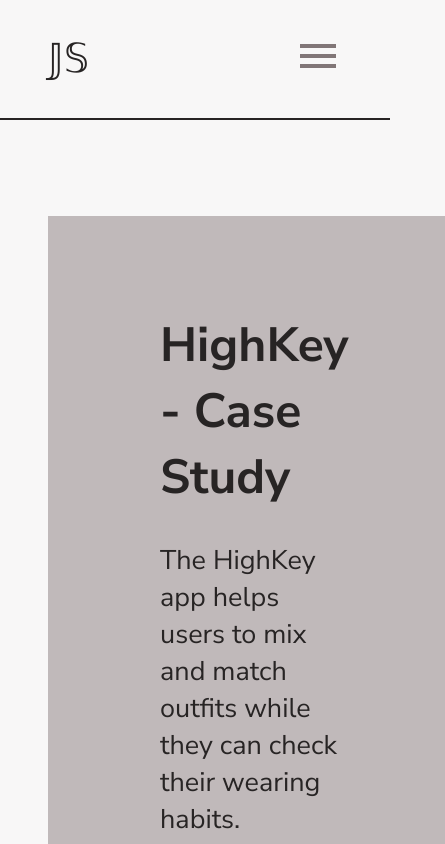
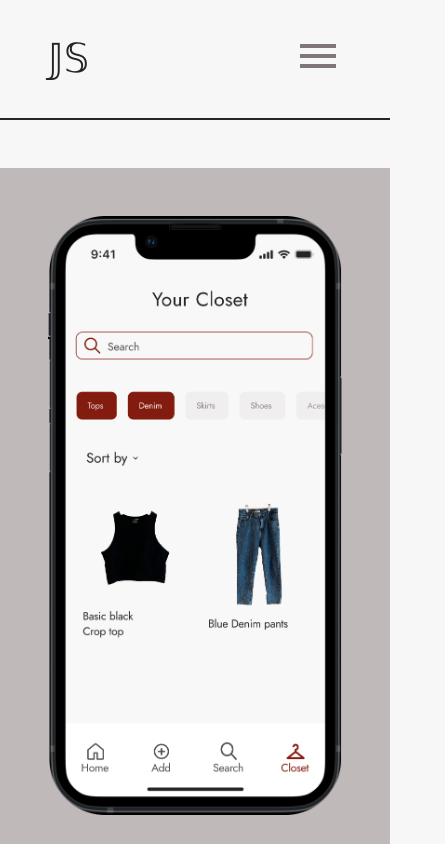
Before and after one commit to clayton-duarte/julias-portfolio-nextjs, a Next.js app: page /work in a window 390 px wide. Shown: the top 844 px of the page, 445 px wide, since content can reach past the window. Built offline with nearby package versions, Linux system fonts and the light colour scheme.

Commit message:
feat: responsive work page

```diff
--- a/src/components/Grid.tsx
+++ b/src/components/Grid.tsx
@@ -45,7 +45,17 @@
   lgGap?: string;
   xlGap?: string;
   m?: FourAxisProp;
+  xsM?: string;
+  smM?: string;
+  mdM?: string;
+  lgM?: string;
+  xlM?: string;
   p?: FourAxisProp;
+  xsP?: string;
+  smP?: string;
+  mdP?: string;
+  lgP?: string;
+  xlP?: string;
   minHeight?: string;
   maxHeight?: string;
   container?: boolean;
@@ -59,15 +69,15 @@
   display: grid;
   background: ${(props) => (props.bg ? props.theme[props.bg] : 'transparent')};
   color: ${(props) => (props.color ? props.theme[props.color] : 'inherit')};
+  padding: ${(props) => fromFourAxisToString(props.xsP ?? props.p) ?? 0};
   max-width: ${(props) => (props.container ? Breakpoints.XL : '100%')};
   font-size: ${(props) => props.size ? props.size : 'inherit'};
   max-height: ${(props) => props.maxHeight ?? 'max-content'};
-  padding: ${(props) => fromFourAxisToString(props.p) ?? 0};
   justify-self: ${(props) => props.justifySelf ?? 'start'};
   justify-content: ${(props) => props.justify ?? 'start'};
   grid-template-columns: ${(props) => props.xs ?? '1fr'};
   grid-template-rows: ${(props) => props.xsy ?? 'auto'};
-  gap: ${(props) => props.gap ?? props.xsGap ?? '1rem'};
+  gap: ${(props) => props.xsGap ?? props.gap ?? '1rem'};
   align-self: ${(props) => props.alignSelf ?? 'auto'};
   align-items: ${(props) => props.align ?? 'start'};
   border-radius: ${(props) => props.radius ?? '0'};
@@ -76,7 +86,7 @@
   position: relative;
   width: 100%;
   margin: ${(props) =>
-    props.m ? fromFourAxisToString(props.m) : props.container ? '0 auto' : 0};
+    fromFourAxisToString(props.xsM ?? props.m) ?? props.container ? '0 auto' : 0};
   min-height: ${(props) =>
     props.minHeight
       ? props.minHeight
@@ -88,6 +98,9 @@
     grid-template-columns: ${(props) => props.sm ?? props.xs ?? '1fr'};
     grid-template-rows: ${(props) => props.smy ?? props.xsy ?? 'auto'};
     gap: ${(props) => props.smGap ?? props.xsGap ?? props.gap ?? '1rem'};
+    padding: ${(props) => fromFourAxisToString(props.smP ?? props.xsP ?? props.p) ?? 0};
+    margin: ${(props) =>
+    fromFourAxisToString(props.smM ?? props.xsM ?? props.m) ?? props.container ? '0 auto' : 0};
   }
   @media (min-width: ${Breakpoints.MD}) {
     grid-template-columns: ${(props) =>
@@ -96,6 +109,9 @@
     props.mdy ?? props.smy ?? props.xsy ?? 'auto'};
     gap: ${(props) =>
     props.mdGap ?? props.smGap ?? props.xsGap ?? props.gap ?? '1rem'};
+    padding: ${(props) => fromFourAxisToString(props.mdP ?? props.smP ?? props.xsP ?? props.p) ?? 0};
+    margin: ${(props) =>
+    fromFourAxisToString(props.mdM ?? props.smM ?? props.xsM ?? props.m) ?? props.container ? '0 auto' : 0};
   }
   @media (min-width: ${Breakpoints.LG}) {
     grid-template-columns: ${(props) =>
@@ -104,6 +120,9 @@
     props.lgy ?? props.mdy ?? props.smy ?? props.xsy ?? 'auto'};
     gap: ${(props) =>
     props.lgGap ?? props.mdGap ?? props.smGap ?? props.xsGap ?? props.gap ?? '1rem'};
+    padding: ${(props) => fromFourAxisToString(props.lgP ?? props.mdP ?? props.smP ?? props.xsP ?? props.p) ?? 0};
+    margin: ${(props) =>
+    fromFourAxisToString(props.lgM ?? props.mdM ?? props.smM ?? props.xsM ?? props.m) ?? props.container ? '0 auto' : 0};
   }
   @media (min-width: ${Breakpoints.XL}) {
     grid-template-columns: ${(props) =>
@@ -112,6 +131,9 @@
     props.xly ?? props.lgy ?? props.mdy ?? props.smy ?? props.xsy ?? 'auto'};
     gap: ${(props) =>
     props.xlGap ?? props.lgGap ?? props.mdGap ?? props.smGap ?? props.xsGap ?? props.gap ?? '1rem'};
+    padding: ${(props) => fromFourAxisToString(props.xlP ?? props.lgP ?? props.mdP ?? props.smP ?? props.xsP ?? props.p) ?? 0};
+    margin: ${(props) =>
+    fromFourAxisToString(props.xlM ?? props.lgM ?? props.mdM ?? props.smM ?? props.xsM ?? props.m) ?? props.container ? '0 auto' : 0};
   }
 `;
 
--- a/src/components/ProjectCard.tsx
+++ b/src/components/ProjectCard.tsx
@@ -22,13 +22,21 @@
   href,
 }: ProjectCardProps) {
   return (
-    <Grid xs={`minmax(auto, ${image.size}) auto`} bg='LIGHT' p="4rem">
+    <Grid
+      lg={`minmax(40%, ${image.size}) auto`}
+      xl={`minmax(auto, ${image.size}) auto`}
+      align="center"
+      bg='LIGHT'
+      xsP="3rem"
+      mdP="4rem"
+      gap="3rem"
+    >
       <Image
         src={image.src}
         alt={image.alt}
         priority
       />
-      <Grid xs='auto' gap="2rem" p='2rem'>
+      <Grid xs='auto' gap="2rem" mdP='2rem'>
         <Text.H3>{title}</Text.H3>
         <Grid xs='minmax(auto, 360px)'>
           <Text.H5 bold={false} m='0 0 3rem 0'>
--- a/src/pages/api/hello.ts
+++ /dev/null
@@ -1,13 +0,0 @@
-// Next.js API route support: https://nextjs.org/docs/api-routes/introduction
-import type { NextApiRequest, NextApiResponse } from "next";
-
-type Data = {
-  name: string;
-};
-
-export default function handler(
-  req: NextApiRequest,
-  res: NextApiResponse<Data>,
-) {
-  res.status(200).json({ name: "John Doe" });
-}
--- a/src/pages/work/index.tsx
+++ b/src/pages/work/index.tsx
@@ -27,7 +27,7 @@
   return (
     <>
       <Header />
-      <Grid container p='3rem' gap='10rem'>
+      <Grid container mdP='3rem' xsGap="10rem">
         {projects.map((cardProps, index) =>
           <ProjectCard
             key={`project-card-${index}`}
--- a/src/theme.tsx
+++ b/src/theme.tsx
@@ -89,6 +89,7 @@
 
         img {
           max-width: 100%;
+          margin: 0 auto;
           height: auto;
           width: auto;
         }
```
